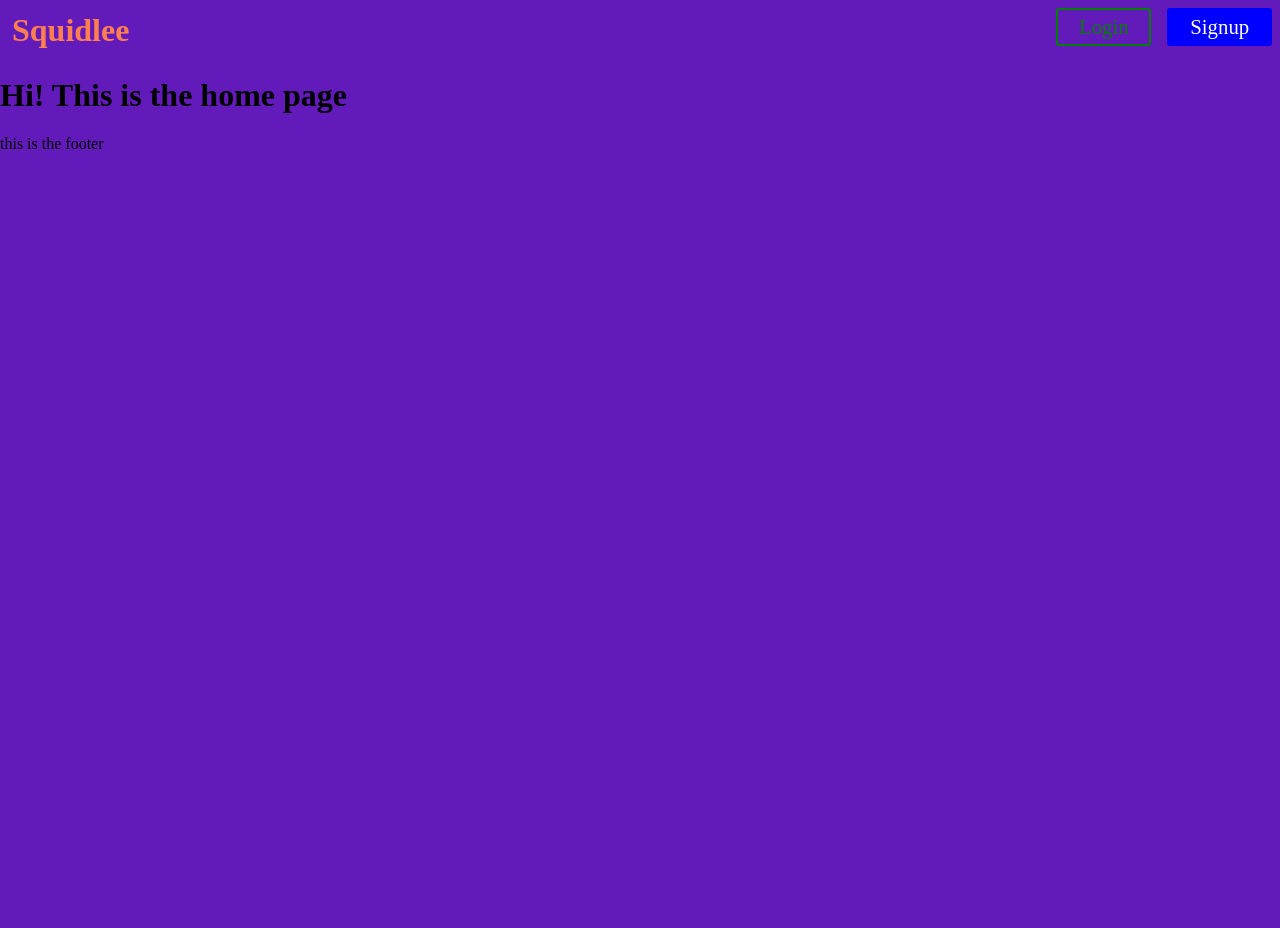
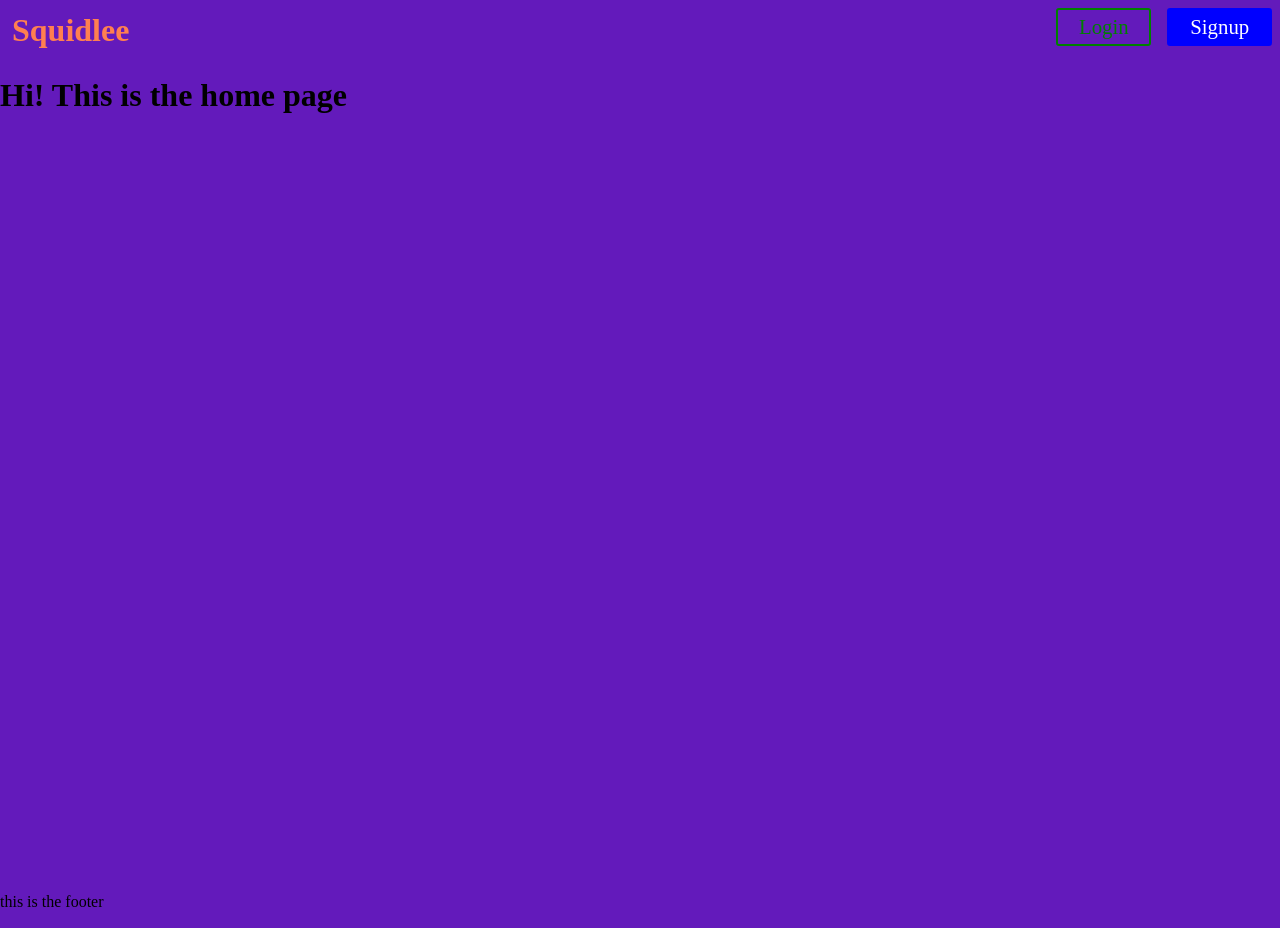
Before and after one commit to CurtisMac/Squidlee, a Next.js app: page / in a window 1280 px wide. Before the commit the page ends 800 px from the top, so only its background shows below. Built offline with nearby package versions, Linux system fonts and the light colour scheme.

Commit message:
added component to Layout.js to make main section 100vh

```diff
--- a/components/Layout.js
+++ b/components/Layout.js
@@ -1,16 +1,21 @@
 import { default as Head } from "./Meta";
 import Header from "./header";
 import Footer from "./footer";
+import styled from "styled-components";
 
 const Layout = ({ children }) => {
   return (
     <div>
       <Head />
       <Header />
-      {children}
+      <Main>{children}</Main>
       <Footer />
     </div>
   );
 };
 
+const Main = styled.main`
+  height: 100vh;
+`;
+
 export default Layout;
```
